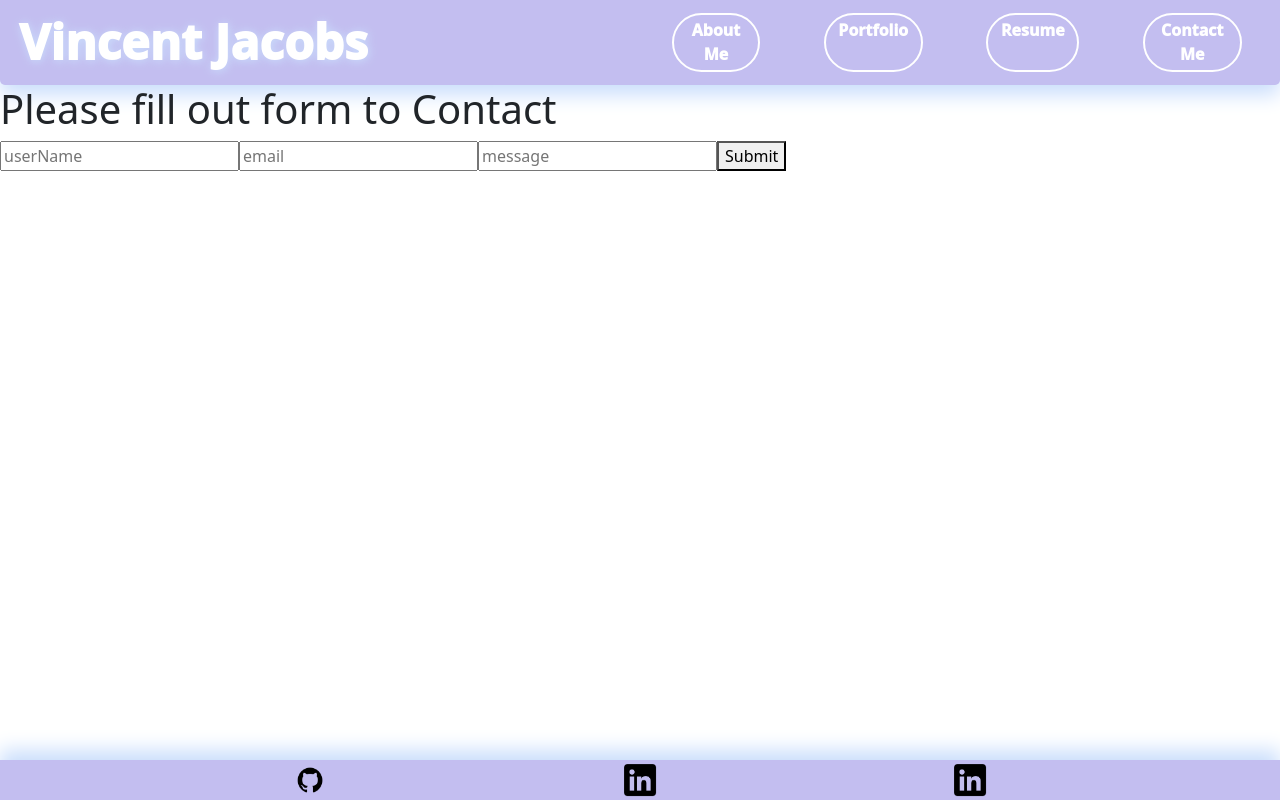
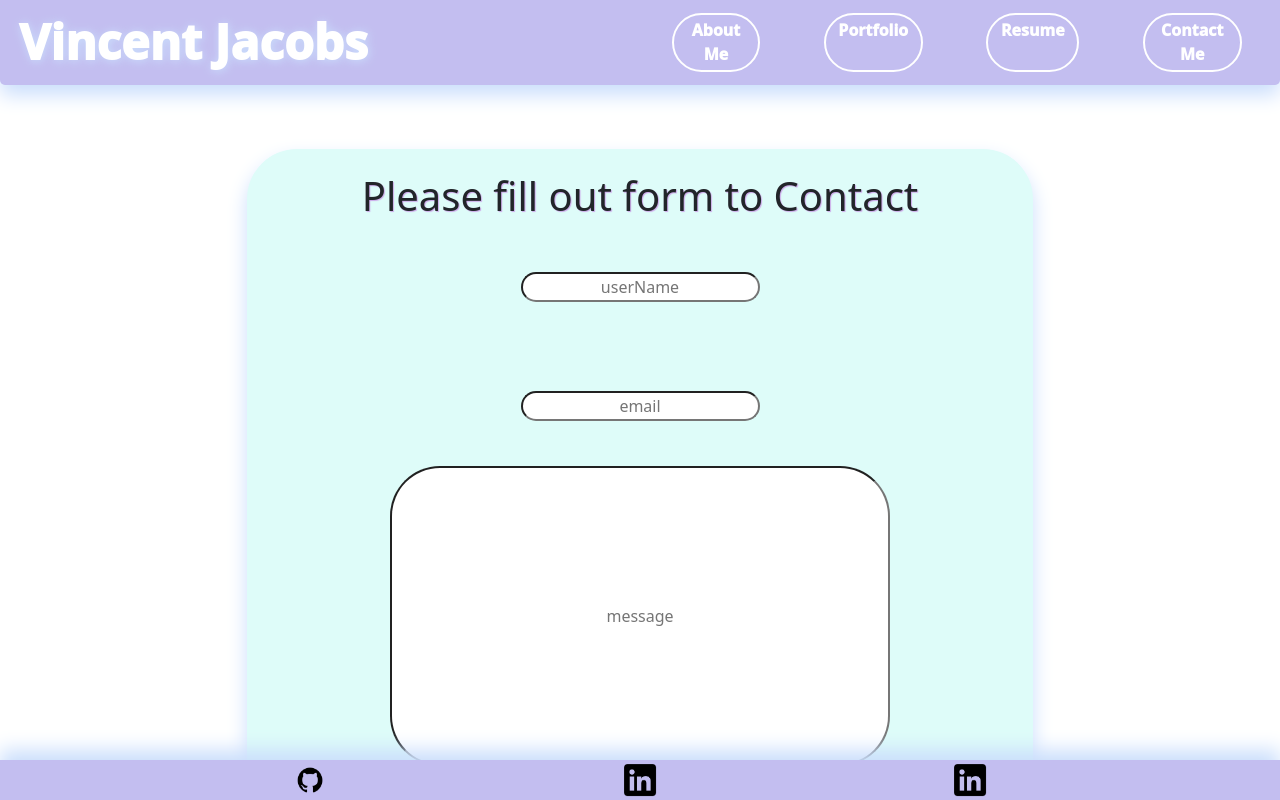
Before and after one commit to shadowfre4k/Re-Folio, a React (Vite) app in the folder Re-Folio/: page /contact in a window 1280 px wide. Shown: the top 800 px of the page. Built offline with nearby package versions, Linux system fonts and the light colour scheme.

Commit message:
added contact stylings!

```diff
--- a/Re-Folio/src/pages/Contact.jsx
+++ b/Re-Folio/src/pages/Contact.jsx
@@ -1,6 +1,41 @@
 import { useState } from "react";
 import { validateEmail } from "../util/helpers";
 
+const styles = {
+  container: {
+    width: "100%",
+    height: "100%",
+    padding: "5%",
+    display: "flex",
+    flexDirection: "column",
+    justifyContent: "center",
+    alignItems: "center",
+  },
+
+  childContainer: {
+    boxShadow: "0px 10px 20px #cadefc",
+    textShadow: "1px 1px 1px #cca8e9",
+    borderRadius: " 50px",
+    backgroundColor: "#defcf9",
+    display: "flex",
+    flexDirection: "column",
+    alignItems: "center",
+
+    padding: "2% 10%",
+  },
+
+  form: {
+    margin: "8%",
+    borderRadius: " 50px",
+    textAlign: "center",
+  },
+  bigform: {
+    borderRadius: " 50px",
+    textAlign: "center",
+    width: "500px",
+    height: "300px",
+  },
+};
 export default function Contact() {
   const [userName, setName] = useState("");
   const [email, setEmail] = useState("");
@@ -38,10 +73,11 @@ export default function Contact() {
   };
 
   return (
-    <div>
-      <h1>Please fill out form to Contact</h1>
-      <form onSubmit={handleFormSubmit}>
+    <div style={styles.container}>
+      <form style={styles.childContainer} onSubmit={handleFormSubmit}>
+        <h1>Please fill out form to Contact</h1>
         <input
+          style={styles.form}
           value={userName}
           name="userName"
           onChange={handleInputChange}
@@ -49,6 +85,7 @@ export default function Contact() {
           placeholder="userName"
         />
         <input
+          style={styles.form}
           value={email}
           name="email"
           onChange={handleInputChange}
@@ -56,13 +93,16 @@ export default function Contact() {
           placeholder="email"
         />
         <input
+          style={styles.bigform}
           value={message}
           name="message"
           onChange={handleInputChange}
           type="message"
           placeholder="message"
         />
-        <button type="submit">Submit</button>
+        <button style={styles.form} type="submit">
+          Submit
+        </button>
       </form>
       {errorMessage && (
         <div>
```
